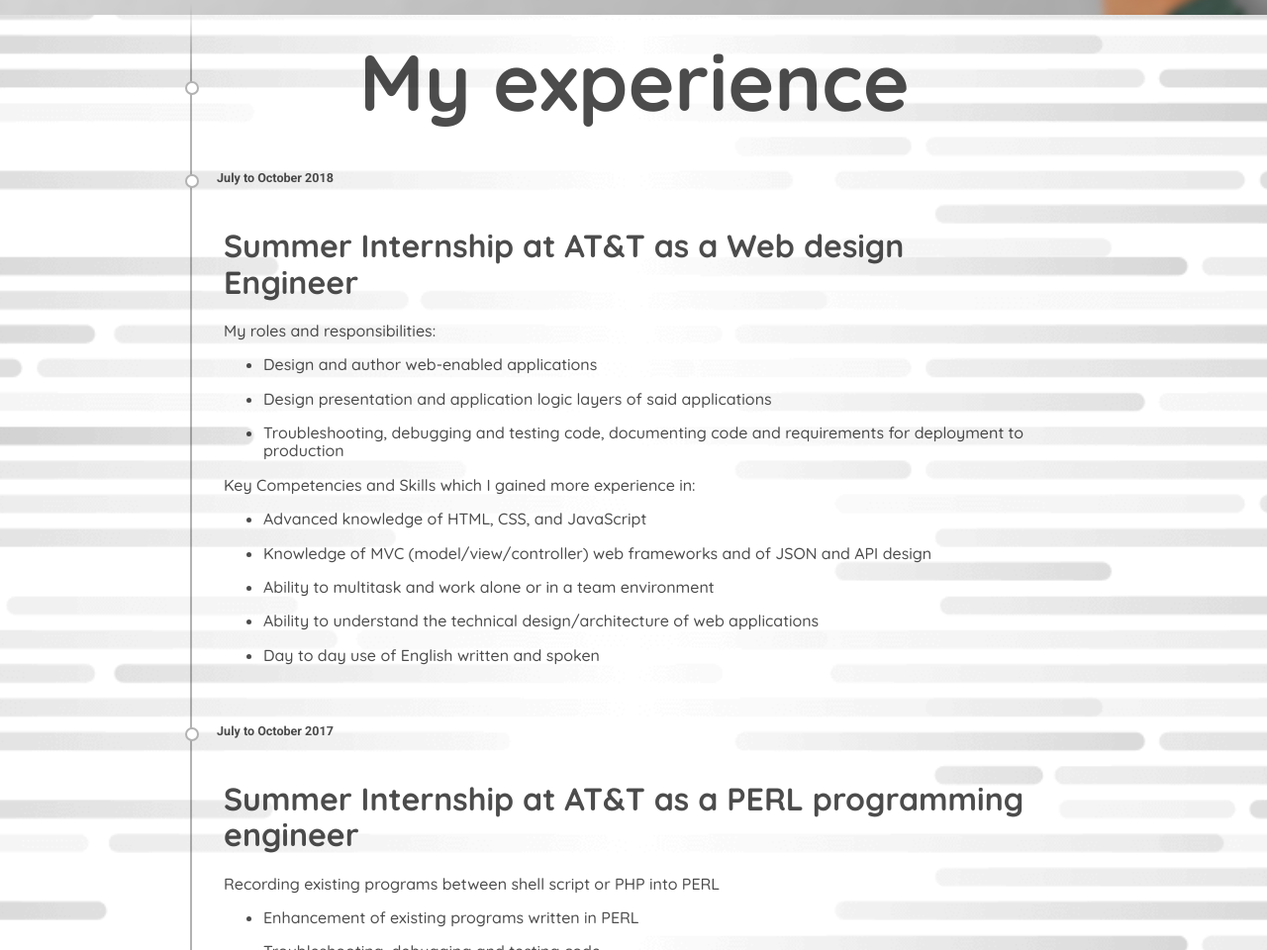
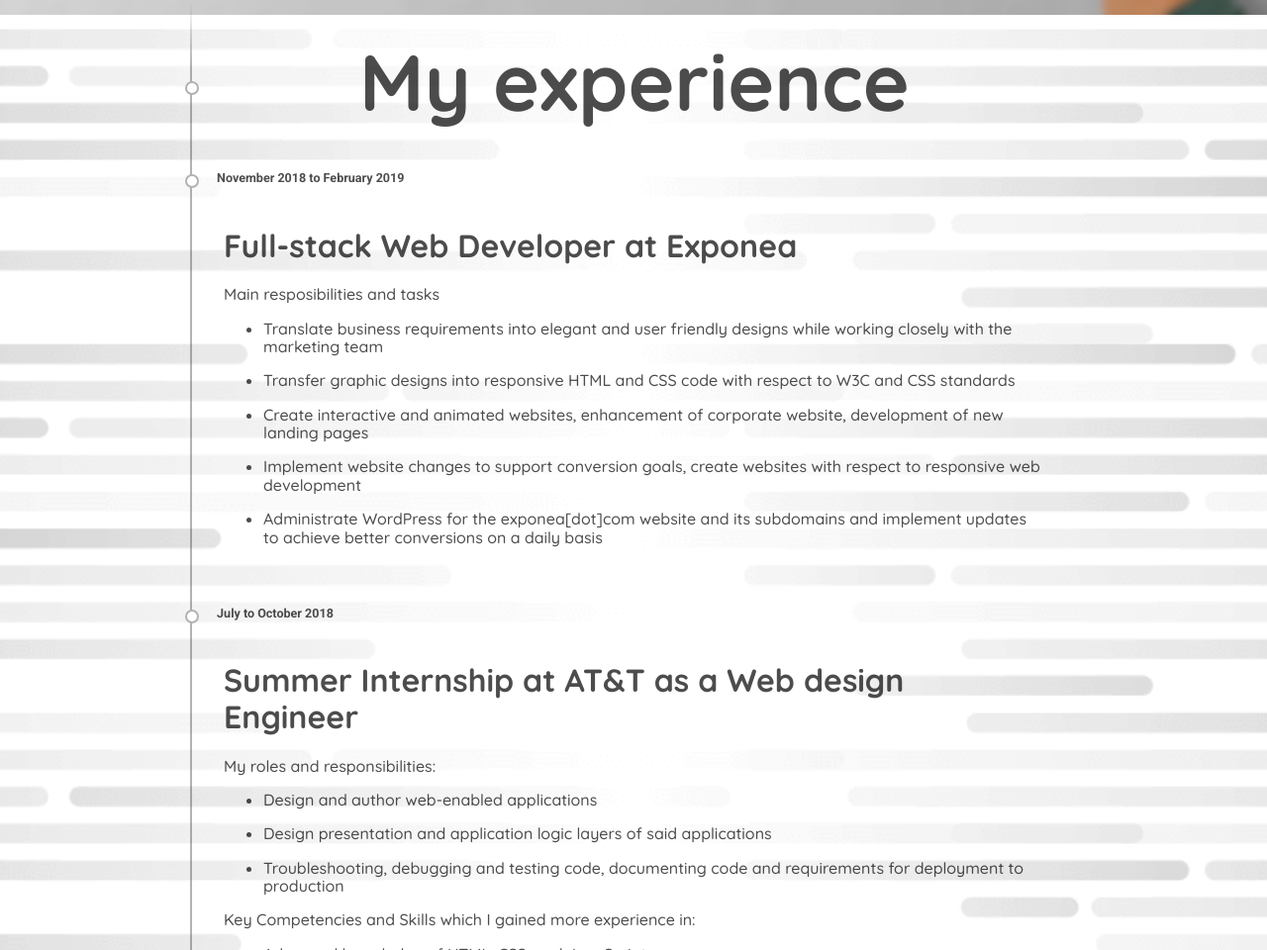
Before and after one commit to fedorbozik/portfolio, a plain HTML site: page index.html in a window 1280 px wide. Shown: the part 823-1783 px from the top of the page at 99% size. Drawn offline with nearby package versions, Linux system fonts and the light colour scheme; some packages are replaced by stand-ins of ours; a script that the page names is missing.

Commit message:
updated work experience

```diff
--- a/index.html
+++ b/index.html
@@ -61,6 +61,27 @@
             <div id="experience" class="container">
                 <div data-aos="zoom-in-down" class="timeline-item">
                     <h1>My experience</h1>
+                </div>
+                <div data-aos="zoom-in-down" class="timeline-item" date-is='November 2018 to February 2019'>
+                    <h1>Full-stack Web Developer at Exponea</h1>
+                    <p>Main resposibilities and tasks</p>
+                    <ul>
+                        <li>
+                            <p>Translate business requirements into elegant and user friendly designs while working closely with the marketing team</p>
+                        </li>
+                        <li>
+                            <p>Transfer graphic designs into responsive HTML and CSS code with respect to W3C and CSS standards</p>
+                        </li>
+                        <li>
+                            <p>Create interactive and animated websites, enhancement of corporate website, development of new landing pages</p>
+                        </li>
+                        <li>
+                            <p>Implement website changes to support conversion goals, create websites with respect to responsive web development</p>
+                        </li>
+                        <li>
+                            <p>Administrate WordPress for the exponea[dot]com website and its subdomains and implement updates to achieve better conversions on a daily basis</p>
+                        </li>
+                    </ul>
                 </div>
                 <div data-aos="zoom-in-down" class="timeline-item" date-is='July to October 2018'>
                     <h1>Summer Internship at AT&amp;T as a Web design Engineer</h1>
```
